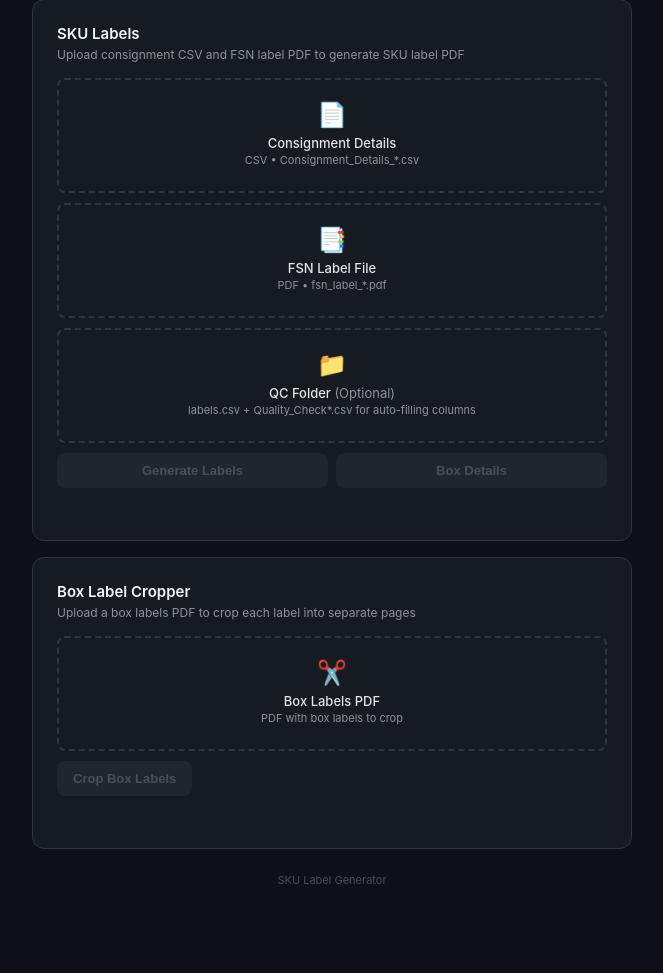
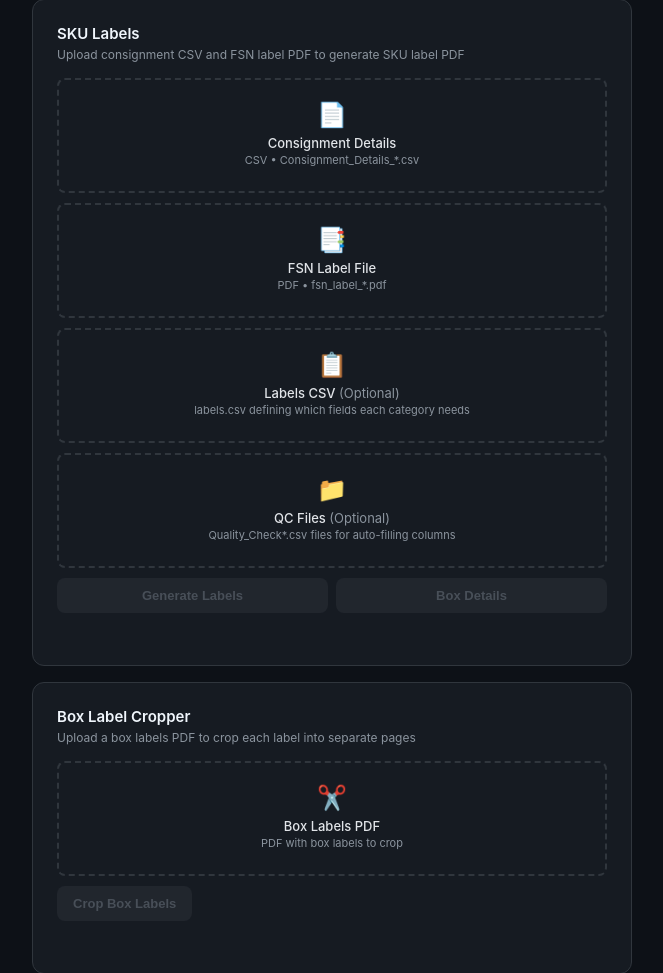
Before and after one commit to anurag450812/skulabelcreator, a Flask app: page / in a window 1280 px wide. Shown: the part 238-1211 px from the top of the page, without its empty margins (308-971 px from the left). Before the commit the page ends 1122 px from the top, so only its background shows below. Run offline with Flask 3, Linux system fonts and the light colour scheme.

Commit message:
Separate labels.csv and QC files uploads instead of folder upload

```diff
--- a/app.py
+++ b/app.py
@@ -238,33 +238,35 @@ def compute_dynamic_defaults(row, col):
 
     return STATIC_DEFAULTS.get(col, '')
 
-def fill_qc_and_defaults(df, qc_files, tmp_dir):
+def fill_qc_and_defaults(df, labels_file, qc_files, tmp_dir):
     label_categories = {}
     sku_data = {}
     generic_names = {}
-    print(f"[QC] fill_qc_and_defaults called. qc_files count: {len(qc_files) if qc_files else 0}")
+    print(f"[QC] fill_qc_and_defaults called. labels_file: {labels_file.filename if labels_file else None}, qc_files count: {len(qc_files) if qc_files else 0}")
+
+    if labels_file and labels_file.filename:
+        labels_path = os.path.join(tmp_dir, 'labels.csv')
+        try:
+            labels_file.save(labels_path)
+            label_categories = parse_labels_csv(labels_path)
+            print(f"[QC] labels.csv parsed: {label_categories}")
+        except Exception as e:
+            print(f"[QC] labels.csv error: {e}")
+
     if qc_files:
-        saved_files = []
         for qc_file in qc_files:
             fname = qc_file.filename or ''
             base_lower = os.path.basename(fname).lower()
-            print(f"[QC] Found file: {fname} -> base_lower={base_lower}")
+            print(f"[QC] Found QC file: {fname} -> base_lower={base_lower}")
             dest = os.path.join(tmp_dir, 'qc_' + base_lower.replace('/', '_').replace('\\', '_'))
             try:
                 qc_file.save(dest)
-                saved_files.append((dest, base_lower))
                 print(f"[QC] Saved to {dest}")
             except Exception as e:
                 print(f"[QC] Failed to save {fname}: {e}")
 
-        for dest, base_lower in saved_files:
-            if base_lower == 'labels.csv':
-                try:
-                    label_categories = parse_labels_csv(dest)
-                    print(f"[QC] labels.csv parsed: {label_categories}")
-                except Exception as e:
-                    print(f"[QC] labels.csv parse error: {e}")
-
+    saved_files = [(os.path.join(tmp_dir, f), f) for f in os.listdir(tmp_dir) if f.startswith('qc_')]
+    if saved_files:
         sku_data, generic_names = read_qc_files_from_disk(saved_files, tmp_dir)
         print(f"[QC] sku_data keys: {list(sku_data.keys())[:10]}")
         print(f"[QC] generic_names sample: {dict(list(generic_names.items())[:5])}")
@@ -642,7 +644,8 @@ def generate():
         df.drop(columns=[c for c in UNNECESSARY_COLUMNS if c in df.columns], inplace=True)
 
         qc_files = request.files.getlist('qc')
-        fill_qc_and_defaults(df, qc_files, tmp_dir)
+        labels_file = request.files.get('labels')
+        fill_qc_and_defaults(df, labels_file, qc_files, tmp_dir)
         df.to_csv(csv_path, index=False)
 
         if 'Brand' not in df.columns:
@@ -695,7 +698,8 @@ def check_columns():
 
         # --- Read QC folder and fill data ---
         qc_files = request.files.getlist('qc')
-        missing = fill_qc_and_defaults(df, qc_files, tmp_dir)
+        labels_file = request.files.get('labels')
+        missing = fill_qc_and_defaults(df, labels_file, qc_files, tmp_dir)
 
         # --- Check if all required data is present ---
         if not missing and 'Brand' in df.columns:
--- a/templates/index.html
+++ b/templates/index.html
@@ -319,11 +319,19 @@
                     <div class="filename" id="name-fsn"></div>
                 </div>
 
+                <div class="dropzone" id="dz-labels">
+                    <input type="file" id="file-labels" accept=".csv">
+                    <div class="dropzone-icon">📋</div>
+                    <div class="dropzone-title">Labels CSV <span style="color:#8b949e;font-weight:400">(Optional)</span></div>
+                    <div class="dropzone-hint">labels.csv defining which fields each category needs</div>
+                    <div class="filename" id="name-labels"></div>
+                </div>
+
                 <div class="dropzone" id="dz-qc">
-                    <input type="file" id="file-qc" webkitdirectory>
+                    <input type="file" id="file-qc" accept=".csv" multiple>
                     <div class="dropzone-icon">📁</div>
-                    <div class="dropzone-title">QC Folder <span style="color:#8b949e;font-weight:400">(Optional)</span></div>
-                    <div class="dropzone-hint">labels.csv + Quality_Check*.csv for auto-filling columns</div>
+                    <div class="dropzone-title">QC Files <span style="color:#8b949e;font-weight:400">(Optional)</span></div>
+                    <div class="dropzone-hint">Quality_Check*.csv files for auto-filling columns</div>
                     <div class="filename" id="name-qc"></div>
                 </div>
 
@@ -554,12 +562,15 @@
         // --- SKU Label Generator (existing) ---
         const fileConsignment = document.getElementById('file-consignment');
         const fileFsn = document.getElementById('file-fsn');
+        const fileLabels = document.getElementById('file-labels');
         const fileQc = document.getElementById('file-qc');
         const nameConsignment = document.getElementById('name-consignment');
         const nameFsn = document.getElementById('name-fsn');
+        const nameLabels = document.getElementById('name-labels');
         const nameQc = document.getElementById('name-qc');
         const dzConsignment = document.getElementById('dz-consignment');
         const dzFsn = document.getElementById('dz-fsn');
+        const dzLabels = document.getElementById('dz-labels');
         const dzQc = document.getElementById('dz-qc');
         const btnGenerate = document.getElementById('btn-generate');
         const btnBoxes = document.getElementById('btn-boxes');
@@ -569,19 +580,22 @@
         function updateUI() {
             nameConsignment.textContent = fileConsignment.files[0]?.name || '';
             nameFsn.textContent = fileFsn.files[0]?.name || '';
-            nameQc.textContent = fileQc.files[0]?.name || '';
+            nameLabels.textContent = fileLabels.files[0]?.name || '';
+            nameQc.textContent = fileQc.files.length > 0 ? Array.from(fileQc.files).map(f => f.name).join(', ') : '';
             dzConsignment.classList.toggle('has-file', !!fileConsignment.files[0]);
             dzFsn.classList.toggle('has-file', !!fileFsn.files[0]);
-            dzQc.classList.toggle('has-file', !!fileQc.files[0]);
+            dzLabels.classList.toggle('has-file', !!fileLabels.files[0]);
+            dzQc.classList.toggle('has-file', fileQc.files.length > 0);
             btnGenerate.disabled = !(fileConsignment.files[0] && fileFsn.files[0]);
             btnBoxes.disabled = !fileConsignment.files[0];
         }
 
         fileConsignment.addEventListener('change', updateUI);
         fileFsn.addEventListener('change', updateUI);
+        fileLabels.addEventListener('change', updateUI);
         fileQc.addEventListener('change', updateUI);
 
-        ['dz-consignment', 'dz-fsn', 'dz-qc'].forEach(id => {
+        ['dz-consignment', 'dz-fsn', 'dz-labels', 'dz-qc'].forEach(id => {
             const dz = document.getElementById(id);
             dz.addEventListener('dragover', e => { e.preventDefault(); dz.classList.add('dragover'); });
             dz.addEventListener('dragleave', () => dz.classList.remove('dragover'));
@@ -599,6 +613,9 @@
             formData.append('consignment', fileConsignment.files[0]);
             formData.append('fsn', fileFsn.files[0]);
 
+            if (fileLabels.files.length > 0) {
+                formData.append('labels', fileLabels.files[0]);
+            }
             if (fileQc.files.length > 0) {
                 for (let i = 0; i < fileQc.files.length; i++) {
                     formData.append('qc', fileQc.files[i]);
```
